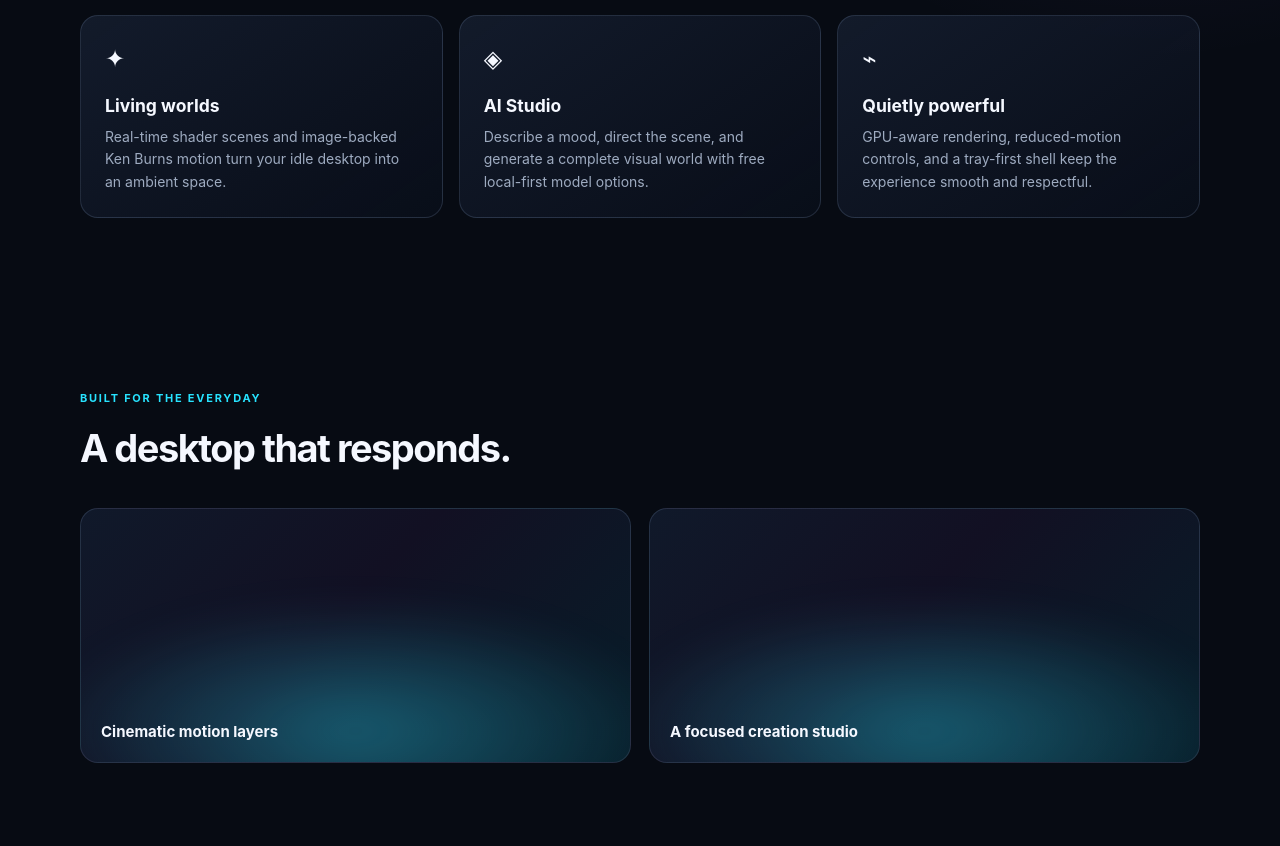
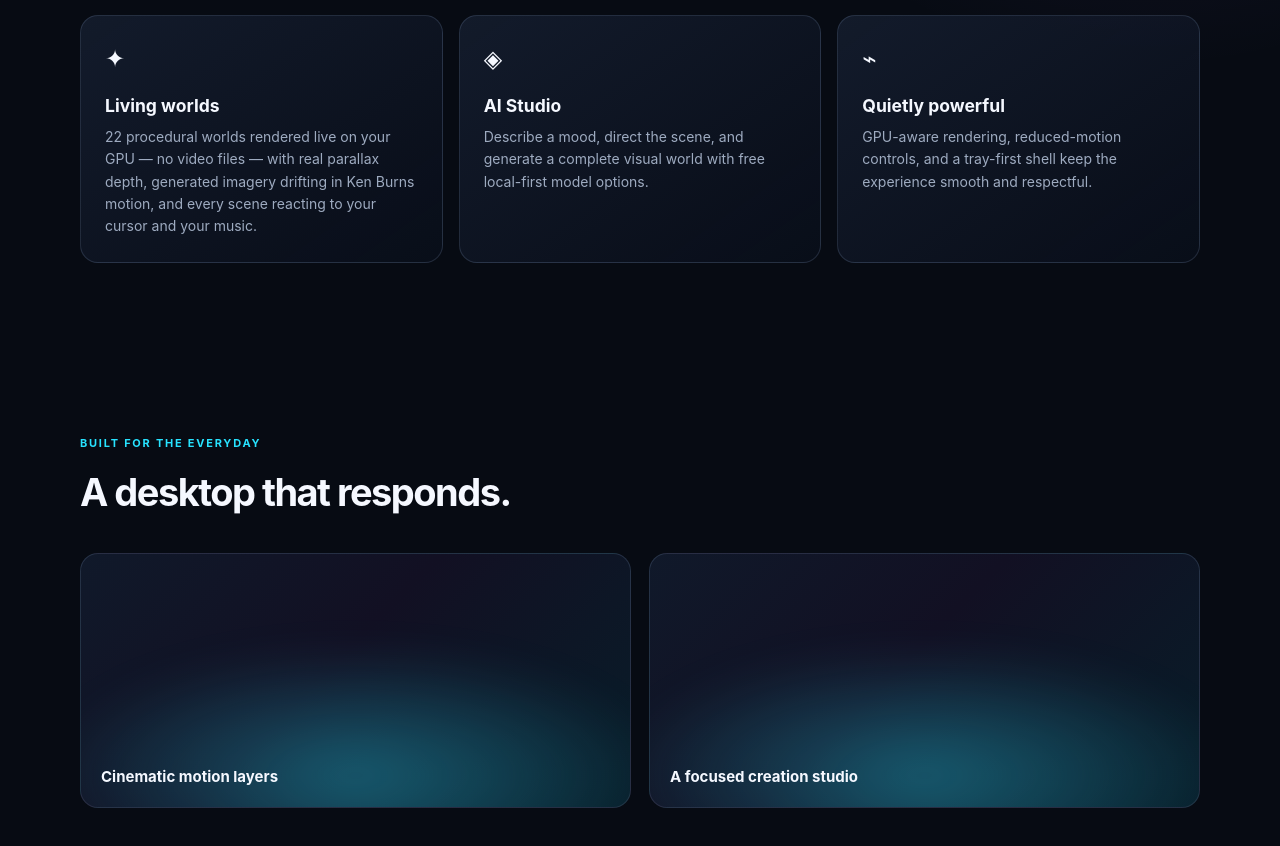
Before and after one commit to sargeraas84/nexozen-site, a plain HTML site: page index.html in a window 1280 px wide. Shown: the part 980-1826 px from the top of the page. Drawn offline with Linux system fonts and the light colour scheme.

Commit message:
Describe the 22 live procedural worlds on the landing page

```diff
--- a/index.html
+++ b/index.html
@@ -48,7 +48,7 @@
   <header class="wrap nav"><a class="brand" href="#top"><img src="assets/nexozen-emblem.svg" alt=""> NEXOZEN</a><nav class="navlinks"><a href="#vision">Vision</a><a href="#features">Features</a><a href="#download">Download</a><a class="pill" href="https://github.com/sargeraas84/nexozen" target="_blank" rel="noreferrer">Private preview</a></nav></header>
   <main id="top">
     <section class="wrap hero"><div><div class="eyebrow">The next desktop atmosphere</div><h1>Your desktop,<br><span class="gradient">alive.</span></h1><p class="lead">Nexozen turns Windows into a living canvas — cinematic wallpapers, intelligent creation tools, and a calmer, more personal desktop experience.</p><div class="actions"><a class="btn primary" href="#download">Explore Nexozen <span>↗</span></a><a class="btn" href="#vision">See the vision</a></div><div class="meta"><span><b>Windows 10/11</b> native shell</span><span><b>60 FPS</b> GPU rendering</span></div></div><div class="orbital"><div class="orbit"><i></i></div><div class="orbit two"><i></i></div><div class="core"><img src="assets/nexozen-emblem.svg" alt="Nexozen emblem"></div></div></section>
-    <section class="wrap" id="vision"><div class="sectionhead"><div class="eyebrow">A new layer of computing</div><h2>More than a wallpaper.</h2><p>Designed like an operating system from the future, Nexozen brings motion, atmosphere, widgets, and AI into one focused, beautiful surface.</p></div><div class="grid"><article class="card"><div class="icon">✦</div><h3>Living worlds</h3><p>Real-time shader scenes and image-backed Ken Burns motion turn your idle desktop into an ambient space.</p></article><article class="card"><div class="icon">◈</div><h3>AI Studio</h3><p>Describe a mood, direct the scene, and generate a complete visual world with free local-first model options.</p></article><article class="card"><div class="icon">⌁</div><h3>Quietly powerful</h3><p>GPU-aware rendering, reduced-motion controls, and a tray-first shell keep the experience smooth and respectful.</p></article></div></section>
+    <section class="wrap" id="vision"><div class="sectionhead"><div class="eyebrow">A new layer of computing</div><h2>More than a wallpaper.</h2><p>Designed like an operating system from the future, Nexozen brings motion, atmosphere, widgets, and AI into one focused, beautiful surface.</p></div><div class="grid"><article class="card"><div class="icon">✦</div><h3>Living worlds</h3><p>22 procedural worlds rendered live on your GPU — no video files — with real parallax depth, generated imagery drifting in Ken Burns motion, and every scene reacting to your cursor and your music.</p></article><article class="card"><div class="icon">◈</div><h3>AI Studio</h3><p>Describe a mood, direct the scene, and generate a complete visual world with free local-first model options.</p></article><article class="card"><div class="icon">⌁</div><h3>Quietly powerful</h3><p>GPU-aware rendering, reduced-motion controls, and a tray-first shell keep the experience smooth and respectful.</p></article></div></section>
     <section class="wrap" id="features"><div class="sectionhead"><div class="eyebrow">Built for the everyday</div><h2>A desktop that responds.</h2></div><div class="showcase"><div class="shot"><div class="label">Cinematic motion layers</div></div><div class="shot"><div class="label">A focused creation studio</div></div></div></section>
     <section class="wrap" id="download">
       <div class="sectionhead"><div class="eyebrow">Downloads</div><h2 id="dl-title">Get Nexozen.</h2><p id="dl-sub">Fetching the latest release…</p></div>
```
